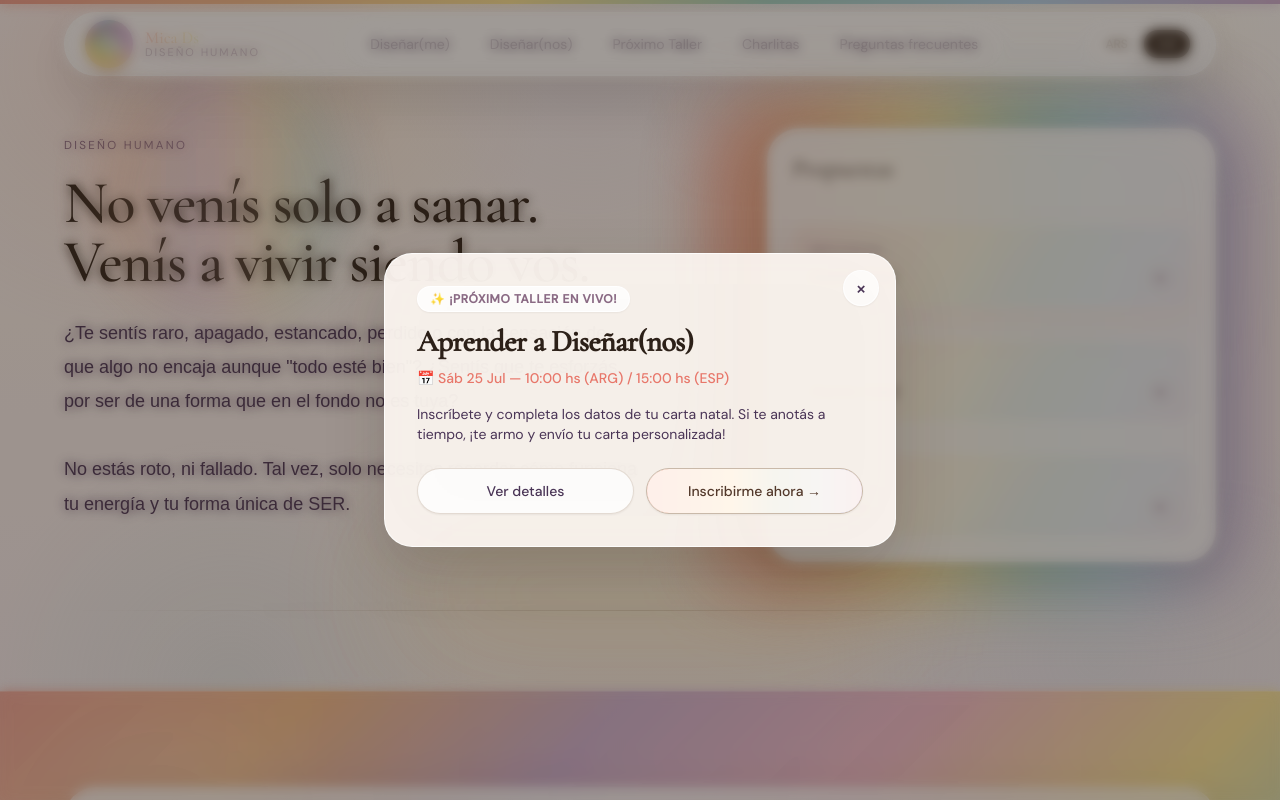
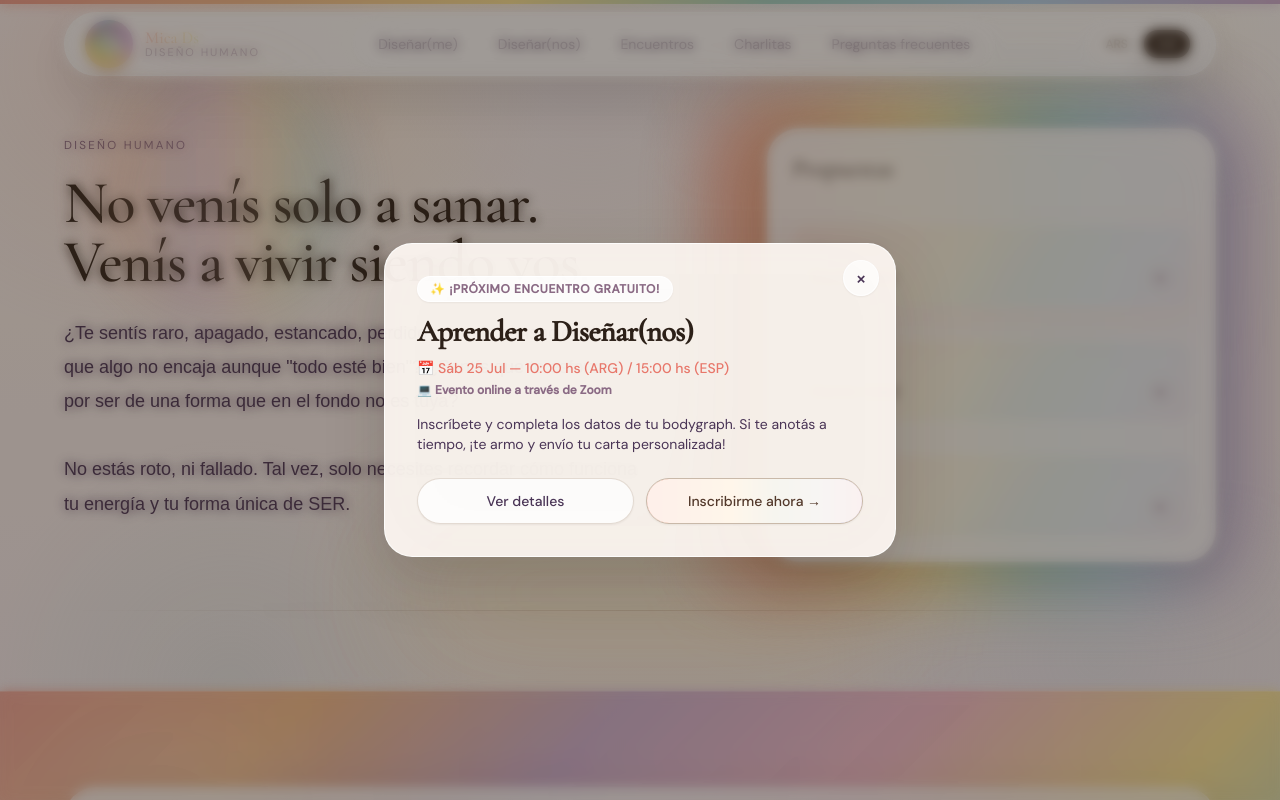
Before and after one commit to N-dossantos/soymicads, a Next.js app: page / in a window 1280 px wide. Shown: the top 800 px of the page. Built offline with nearby package versions, Linux system fonts and the light colour scheme.

Commit message:
Encuentros

```diff
--- a/components/sections/EventSection.tsx
+++ b/components/sections/EventSection.tsx
@@ -16,7 +16,7 @@ export default function EventSection({
   ].join(" ");
 
   return (
-    <section id="taller" className="relative py-20 px-4 sm:px-6 overflow-hidden">
+    <section id="encuentro" className="relative py-20 px-4 sm:px-6 overflow-hidden">
       {/* Background soft ambient glows */}
       <div className="absolute left-1/2 top-1/2 -translate-x-1/2 -translate-y-1/2 h-96 w-96 rounded-full bg-[radial-gradient(circle,_rgba(242,157,142,0.25)_0%,_rgba(206,175,210,0.2)_50%,_transparent_70%)] blur-3xl pointer-events-none" />
 
@@ -28,7 +28,7 @@ export default function EventSection({
           {/* Badge */}
           <div className="inline-flex items-center gap-2 rounded-full px-4 py-1.5 text-xs font-semibold uppercase tracking-widest text-[#8a6a84] bg-white/70 border border-white/80 shadow-sm mb-6">
             <span className="h-2 w-2 rounded-full bg-[#E8776A] animate-pulse" />
-            Próximo Taller
+            Próximo encuentro gratuito
           </div>
 
           {/* Title */}
@@ -38,12 +38,17 @@ export default function EventSection({
 
           {/* Date & Time Badge */}
           <div className="mx-auto max-w-fit rounded-2xl bg-white/80 border border-[rgba(107,79,58,0.12)] px-5 py-3 shadow-sm mb-6 text-sm sm:text-base font-medium text-[#4A3556]">
-            <span className="text-[#E8776A] font-semibold">📅 Sábado 25 de Julio</span> — 10:00 hs (Argentina) / 15:00 hs (España)
+            <div>
+              <span className="text-[#E8776A] font-semibold">📅 Sábado 25 de Julio</span> — 10:00 hs (Argentina) / 15:00 hs (España)
+            </div>
+            <div className="mt-1.5 text-xs sm:text-sm text-[#8a6a84] font-semibold flex items-center justify-center gap-1.5">
+              <span>💻 Evento online a través de Zoom</span>
+            </div>
           </div>
 
           {/* Description */}
           <p className="mx-auto max-w-2xl text-[15px] sm:text-[17px] leading-relaxed text-[#4A3556] mb-8">
-            Inscríbete y completa los datos de tu carta natal. <br className="hidden sm:inline" />
+            Inscríbete y completa los datos de tu bodygraph. <br className="hidden sm:inline" />
             <span className="font-medium text-[#2C2018]">
               (Inscripciones abiertas: si te anotás hasta el 23, te hago tu carta personalizada y te la envío).
             </span>
@@ -57,7 +62,7 @@ export default function EventSection({
               rel="noopener noreferrer"
               className={`${rainbowPseudo} py-4 px-8 rounded-full text-base font-medium text-[#53392B] border border-[#C9B9A9] shadow-md hover:shadow-lg hover:scale-105 active:scale-100 before:bg-[#FFF9F4] before:opacity-90 hover:before:opacity-40`}
             >
-              Inscribirme al taller →
+              Inscribirme al encuentro →
             </a>
           </div>
         </div>
--- a/components/sections/Navbar.tsx
+++ b/components/sections/Navbar.tsx
@@ -6,7 +6,7 @@ import CurrencyToggle from "@/components/ui/CurrencyToggle";
 const NAV_LINKS = [
   { label: "Diseñar(me)", href: "#servicio" },
   { label: "Diseñar(nos)", href: "#servicioGrupos" },
-  { label: "Próximo Taller", href: "#taller" },
+  { label: "Encuentros", href: "#encuentro" },
   { label: "Charlitas", href: "#charlitas" },
   { label: "Preguntas frecuentes", href: "#preguntas" },
 ];
--- a/components/ui/EventPopup.tsx
+++ b/components/ui/EventPopup.tsx
@@ -11,7 +11,7 @@ interface EventPopupProps {
 
 export default function EventPopup({
   formsUrl = "https://docs.google.com/forms/d/e/1FAIpQLSfZnABlaQzVpqgqJZ9hRfBAxYzCOL8V7JdqCqqLEUgrr0anlA/viewform?usp=header",
-  targetSectionId = "taller",
+  targetSectionId = "encuentro",
   deadlineDate = "2026-07-26T10:00:00-03:00",
 }: EventPopupProps) {
   const [isVisible, setIsVisible] = useState(false);
@@ -91,7 +91,7 @@ export default function EventPopup({
 
         {/* Header Badge */}
         <div className="inline-flex items-center gap-1.5 rounded-full px-3 py-1 text-xs font-semibold uppercase tracking-wider text-[#8a6a84] bg-white/80 border border-white/90 shadow-sm mb-3">
-          <span>✨ ¡Próximo Taller En Vivo!</span>
+          <span>✨ ¡Próximo encuentro gratuito!</span>
         </div>
 
         {/* Title */}
@@ -100,13 +100,18 @@ export default function EventPopup({
         </h3>
 
         {/* Date / Time summary */}
-        <p className="text-xs sm:text-sm font-medium text-[#E8776A] mb-4 flex items-center gap-1.5">
-          <span>📅 Sáb 25 Jul — 10:00 hs (ARG) / 15:00 hs (ESP)</span>
-        </p>
+        <div className="mb-4">
+          <p className="text-xs sm:text-sm font-medium text-[#E8776A] flex items-center gap-1.5">
+            <span>📅 Sáb 25 Jul — 10:00 hs (ARG) / 15:00 hs (ESP)</span>
+          </p>
+          <p className="text-xs font-semibold text-[#8a6a84] mt-1 flex items-center gap-1">
+            <span>💻 Evento online a través de Zoom</span>
+          </p>
+        </div>
 
         {/* Description preview */}
         <p className="text-xs sm:text-sm text-[#4A3556] leading-relaxed mb-6">
-          Inscríbete y completa los datos de tu carta natal. Si te anotás a tiempo, ¡te armo y envío tu carta personalizada!
+          Inscríbete y completa los datos de tu bodygraph. Si te anotás a tiempo, ¡te armo y envío tu carta personalizada!
         </p>
 
         {/* Action Buttons */}
```
